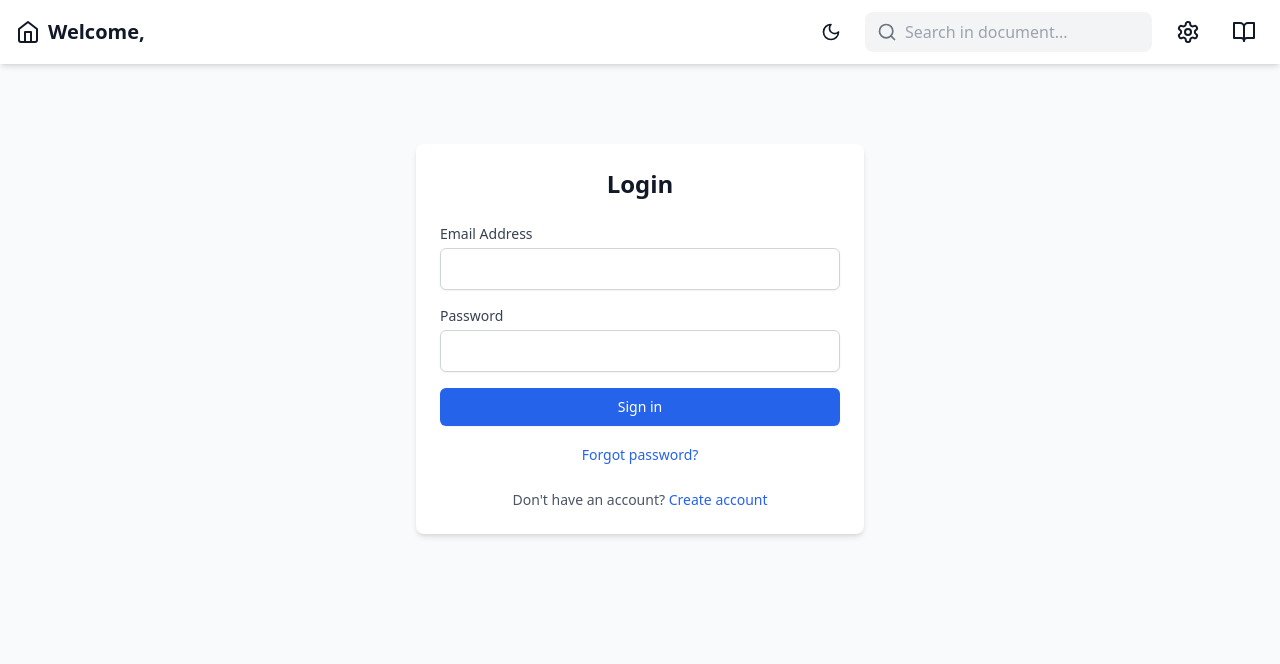
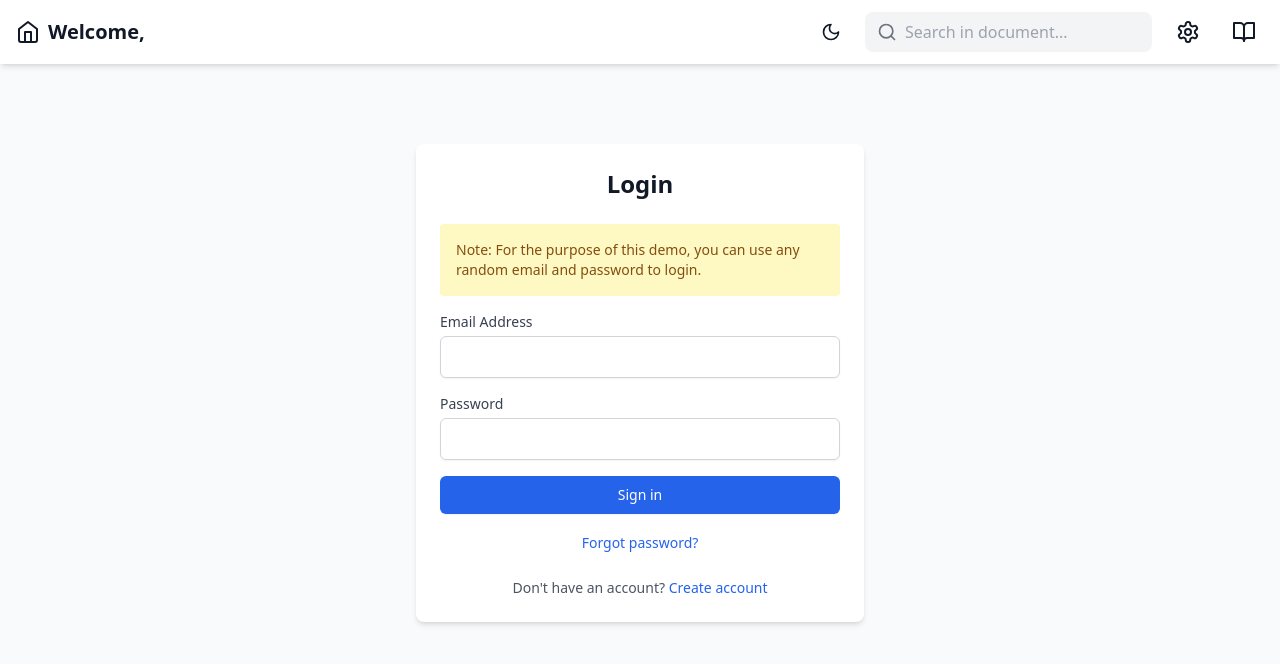
Before and after one commit to Naveen1422github/pdfReaderFrontend, a React (Vite) app: page /login in a window 1280 px wide. Shown: the top 664 px of the page. Built offline with nearby package versions, Linux system fonts and the light colour scheme; no server answers.

Commit message:
added note

```diff
--- a/src/login/LoginForm.tsx
+++ b/src/login/LoginForm.tsx
@@ -83,6 +83,11 @@ export function LoginForm() {
           {error}
         </div>
       )}
+      <div className="mb-4 p-4 bg-yellow-100 text-yellow-800 rounded text-sm">
+        <p>
+          Note: For the purpose of this demo, you can use any random email and password to login.
+        </p>
+      </div>
 
       <form onSubmit={handleSubmit} className="space-y-4">
         <div>
```
